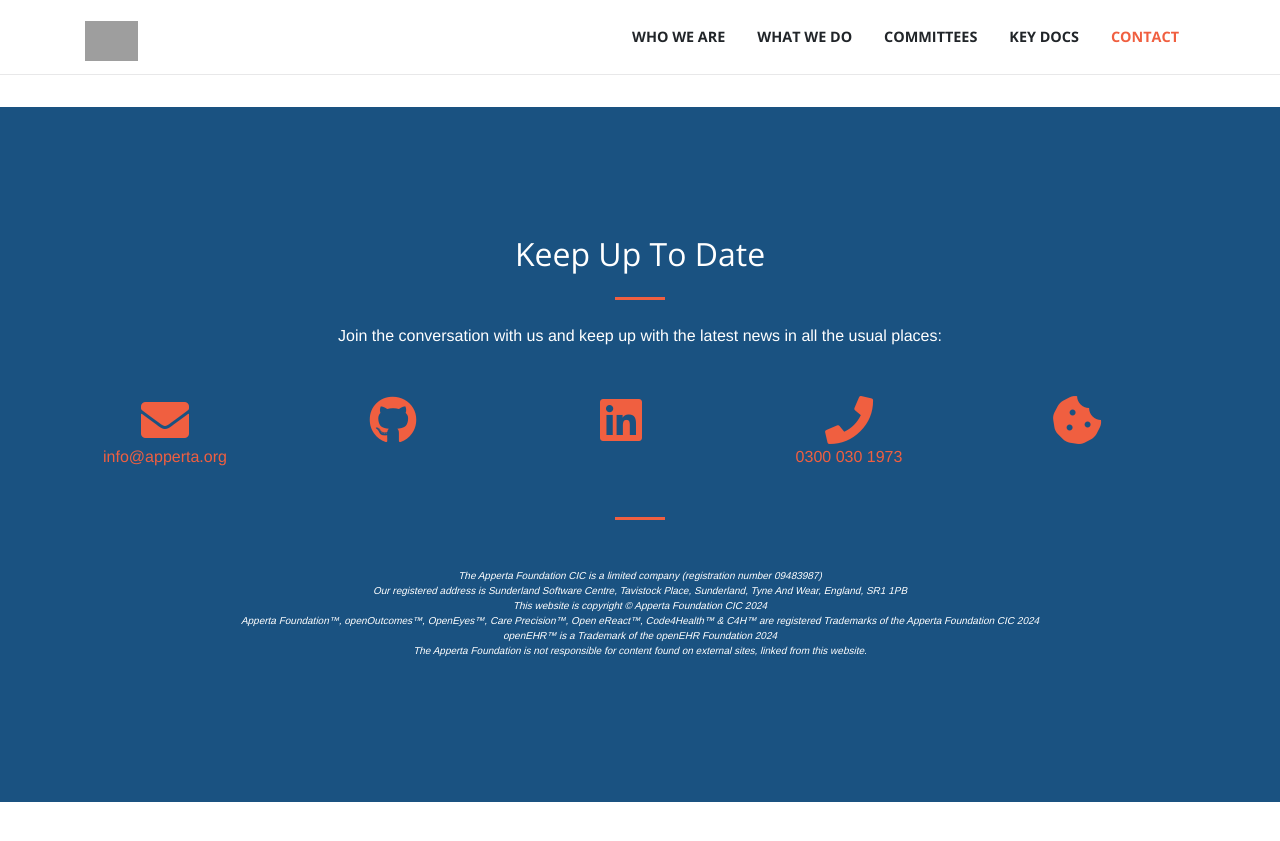
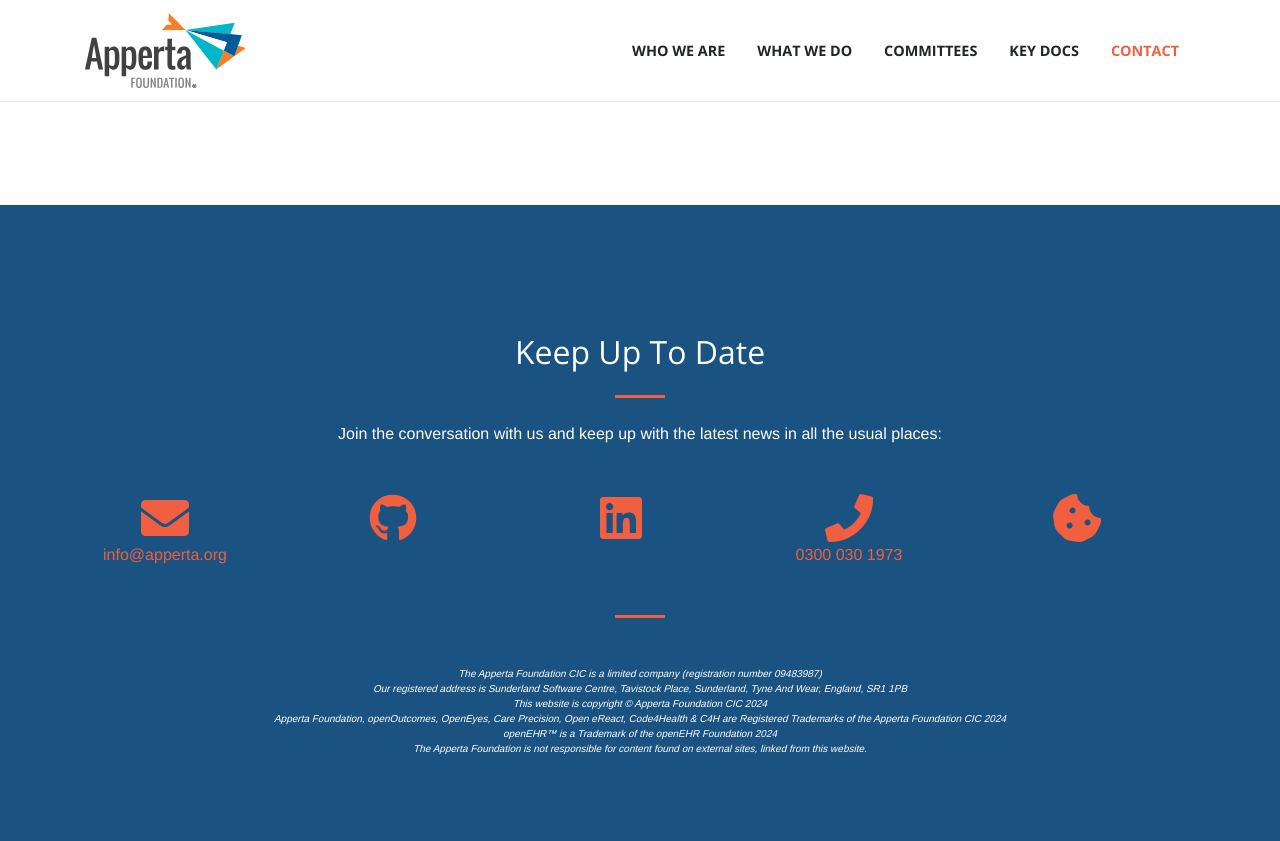
Before and after one commit to AppertaFoundation/apperta.org, a Jekyll site: the page built from index.html, in a window 1280 px wide and 900 px high, scrolled down 7532 px. Shown: the top 841 px of the window. Built offline with Jekyll 4.4.1, drawn with Linux system fonts in a browser that asks for light colours; nearby versions of some CDN libraries; some web fonts are replaced; before the commit the page ends 8334 px from its top, so only the background shows below that; grey boxes are pictures that could not be loaded.

Commit message:
update/registration

```diff
--- a/_includes/footer.html
+++ b/_includes/footer.html
@@ -36,7 +36,7 @@
             <center><i><p style="font-size: x-small">The Apperta Foundation CIC is a limited company (registration number 09483987)</br>
             Our registered address is Sunderland Software Centre, Tavistock Place, Sunderland, Tyne And Wear, England, SR1 1PB </br>
             This website is copyright © Apperta Foundation CIC {{ site.time | date: '%Y' }}<br>
-            Apperta Foundation™, openOutcomes™, OpenEyes™, Care Precision™, Open eReact™, Code4Health™ & C4H™ are registered Trademarks of the Apperta Foundation CIC {{ site.time | date: '%Y' }}</br>
+            Apperta Foundation, openOutcomes, OpenEyes, Care Precision, Open eReact, Code4Health & C4H are Registered Trademarks of the Apperta Foundation CIC {{ site.time | date: '%Y' }}</br>
             openEHR™ is a Trademark of the openEHR Foundation {{ site.time | date: '%Y' }}<br>
             The Apperta Foundation is not responsible for content found on external sites, linked from this website.</p></center>
             </div>
--- a/_includes/header.html
+++ b/_includes/header.html
@@ -4,7 +4,7 @@
     <!-- Navigation -->
     <nav class="navbar navbar-expand-lg navbar-light fixed-top bg-white" id="mainNav">
       <div class="container">
-        <a class="navbar-brand js-scroll-trigger" href="#page-top"><img src="/img/logo.png" height="40"></a>
+        <a class="navbar-brand js-scroll-trigger" href="#page-top"><img src="/img/Apperta-r.svg" height="75"></a>
         <button class="navbar-toggler navbar-toggler-right" type="button" data-toggle="collapse" data-target="#navbarResponsive" aria-controls="navbarResponsive" aria-expanded="false" aria-label="Toggle navigation">
           <span class="navbar-toggler-icon"></span>
         </button>
--- a/_includes/page-footer.html
+++ b/_includes/page-footer.html
@@ -36,7 +36,7 @@
     <center><i><p style="font-size: x-small">The Apperta Foundation CIC is a limited company (registration number 09483987)</br>
     Our registered address is Sunderland Software Centre, Tavistock Place, Sunderland, Tyne And Wear, England, SR1 1PB </br>
     This website is copyright © Apperta Foundation CIC {{ site.time | date: '%Y' }}<br>
-    Apperta Foundation™, openOutcomes™, OpenEyes™, Care Precision™, Open eReact™, Code4Health™ & C4H™ are registered Trademarks of the Apperta Foundation CIC {{ site.time | date: '%Y' }}</br>
+    Apperta Foundation, openOutcomes, OpenEyes, Care Precision, Open eReact, Code4Health & C4H are Registered Trademarks of the Apperta Foundation CIC {{ site.time | date: '%Y' }}</br>
     openEHR™ is a Trademark of the openEHR Foundation {{ site.time | date: '%Y' }}<br>
     The Apperta Foundation is not responsible for content found on external sites, linked from this website.</p></center>
     </div>
--- a/index.html
+++ b/index.html
@@ -84,9 +84,9 @@
   {% for product in site.products limit:3 offset:offset %}
 
       <div class="col-sm-4 text-center">
-      <div class="card" style="height: 100%;">
+      <div class="card" style="height: 100%; padding-top:25px;">
       <div class="card-header bg-white" style="border-bottom: none">
-      <img src="{{ product.photo }}" style="height:100px" class="text-primary mb-3 sr-icons">
+      <img src="{{ product.photo }}" style="width:150px" class="text-primary mb-3 sr-icons">
       </div>
       <div class="card-body" style="border-bottom: none">
       <h3 class="mb-3">{{ product.name }}</h3>
```
Also changed, not shown: _products/openeyes.md (+1 -1 lines), img/Apperta-r.svg (added), img/openeyes-r.svg (added).
